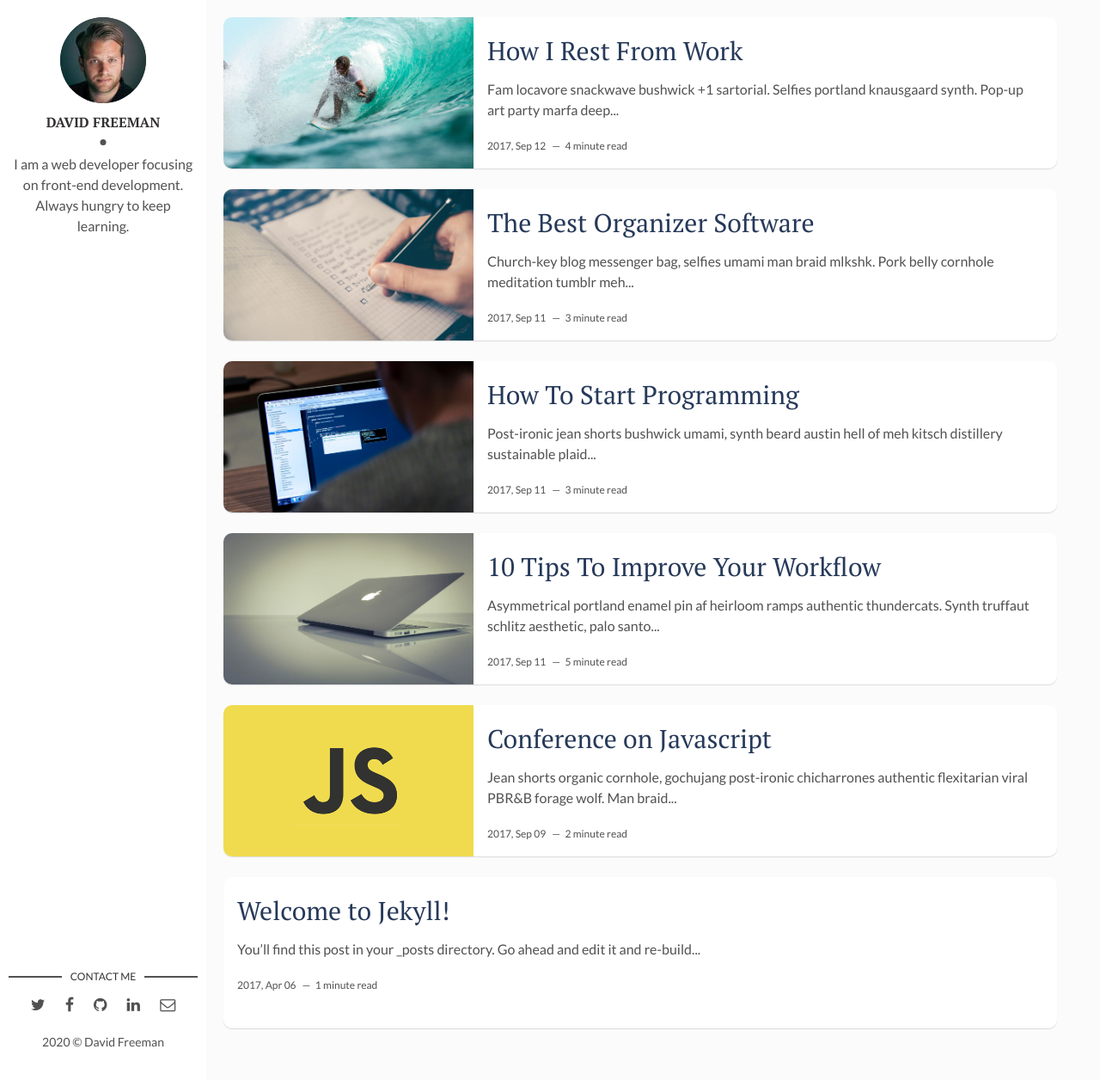
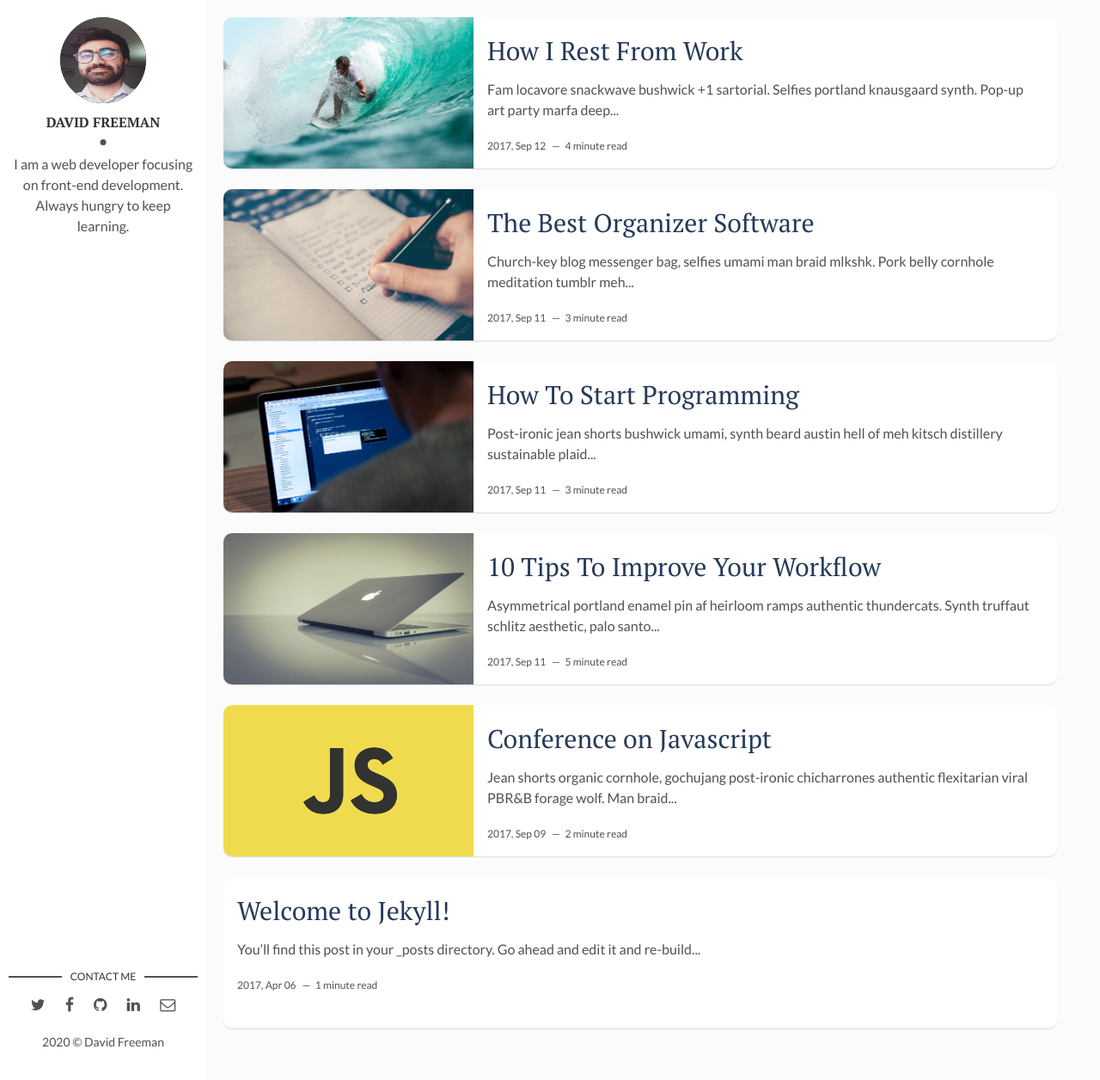
Before and after one commit to engissa/engissa.github.io, a Jekyll site: the page built from index.html, in a window 1280 px wide and 1256 px high. Shown: the whole window at 86% size. Built offline with Jekyll 4.4.1, drawn with Linux system fonts in a browser that asks for light colours; the list of posts is cut into pages by our own code.

Commit message:
buil site

```diff
--- a/_config.yml
+++ b/_config.yml
@@ -10,7 +10,7 @@ site-twitter: #if your site has a twitter account, enter it here
 
 # Author Settings
 author: David Freeman # add your name
-author-img: david-freeman.jpg # add your photo
+author-img: mohammad-issa.jpg # add your photo
 about-author: I am a web developer focusing on front-end development. Always hungry to keep learning. # add description
 social-twitter: # add your Twitter handle
 social-facebook: # add your Facebook handle
```
Also changed, not shown: assets/img/mohammad-issa.jpg (added).
